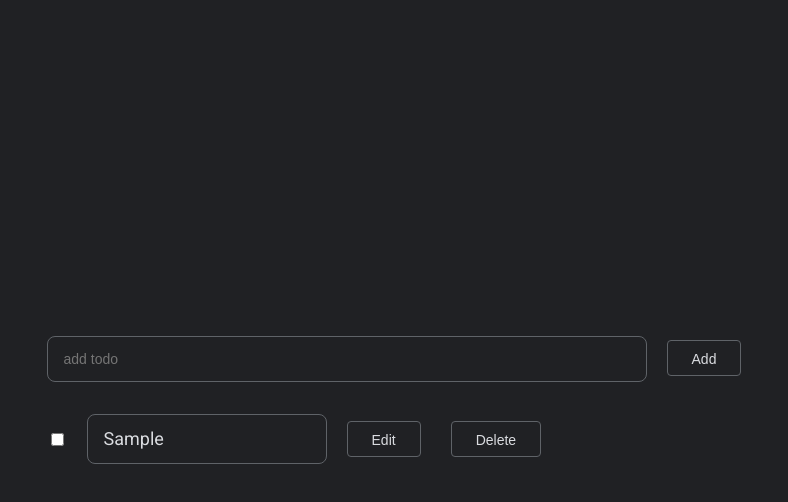
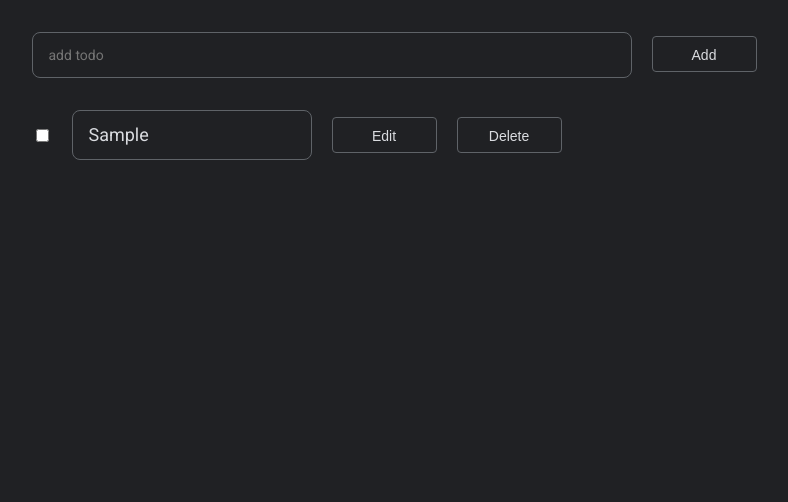
Before and after one commit to anastasijaprogramer/react-todo-app, a React (Create React App) app: page / in a window 1280 px wide. Both pictures are taken after typing "Sample" into the empty fields and a click on the button "Add". Shown: the top 502 px of the page, without its empty margins (246-1034 px from the left). Built offline with nearby package versions, Linux system fonts and the light colour scheme.

Commit message:
delete, update and sort todos

```diff
--- a/src/App.css
+++ b/src/App.css
@@ -1,12 +1,4 @@
-*{
-  box-sizing: border-box;
-}
 
-body{
-  font-family: 'Roboto', sans-serif;
-  font-size: 15px;
-  font-weight: 500;
-}
 
 .app{
   background-color: #202124;
@@ -14,11 +6,14 @@ body{
   display: flex;
   flex-direction: column;
   align-items: center;
-  justify-content: center;
+  justify-content: flex-start;
   color: #dadce0;
 
 }
 
+.app-wrapper{
+  margin-top: 32px;
+}
 
 /* result list */
  .result-list{
@@ -46,9 +41,14 @@ body{
   width: 240px;
   padding: 12px 16px 12px 16px;
   display: block;
-  font-size: 1.125rem;
-  line-height: 1.5rem;
+  font-size: 18px;
+  line-height: 24px;
   font-weight: 400;
+  color: #dadce0;
+}
+
+input{
+  font-family: 'Roboto', sans-serif;
 }
 
 .checked{
@@ -66,6 +66,8 @@ body{
  font-size: .875rem;
  line-height: 1.25rem;
  font-weight: 500;
+ min-width: 105px;
+ height: 36px;
 }
 
 .btn:hover{
@@ -74,9 +76,6 @@ body{
   font-weight: 500;
 }
 
-.btn--edit{
-  margin-right: 10px;
-}
 
 .btn--submit{
   margin-left: 20px;
--- a/src/App.js
+++ b/src/App.js
@@ -3,15 +3,38 @@ import React, { useState } from 'react';
 import AddTodo from './components/AddTodo';
 import TodoList from './components/TodoList';
 
-function App(props)
+function App()
 {
   //initalize array of todos
-  const [toDos, settoDos] = useState([]);
+  const [toDos, setToDos] = useState([]);
 
   //handle add todo
   const addToDo = (newTodo) =>
   {
-    settoDos([...toDos, { id: Date.now(), text: newTodo }]);
+    setToDos([...toDos, { id: Date.now(), text: newTodo, isCompleted: false }]);
+  }
+
+  //handle delete todo
+  const deleteToDo = (id) =>
+  {
+    setToDos(toDos.filter(todo => todo.id !== id));
+  }
+
+  //handle update todo
+  const updateToDo = (id, newText) =>
+  {
+    setToDos(toDos.map(todo => todo.id === id ? { ...todo, text: newText } : todo));
+  }
+
+  //handle update todo
+  const completeToDo = (id, isCompleted) =>
+  {
+    const updatedToDos = toDos.map(todo => todo.id === id ? { ...todo, isCompleted: isCompleted } : todo);
+
+    //a=true; b=false; which translate to 1-0=1 from boolean values
+    //if the result is positive 'b' comes before 'a'
+    const sortedToDos = updatedToDos.sort((a, b) => a.isCompleted - b.isCompleted);
+    setToDos(sortedToDos);
   }
 
   return (
@@ -19,7 +42,10 @@ function App(props)
       <div className='app-wrapper'>
         <AddTodo onAddToDo={addToDo} />
 
-        <TodoList toDos={toDos} />
+        <TodoList toDos={toDos}
+          onDeleteTodo={deleteToDo}
+          onUpdateToDo={updateToDo}
+          onCompleteToDo={completeToDo} />
 
       </div>
 
--- a/src/components/TodoItem.js
+++ b/src/components/TodoItem.js
@@ -1,25 +1,48 @@
-import React, { useState } from 'react';
+import React, { useState, useEffect } from 'react';
 
-const TodoItem = ({ todo }) =>
+const TodoItem = ({ todo, onDeleteTodo, onUpdateToDo, onCompleteToDo }) =>
 {
     const [isChecked, setIsChecked] = useState(false);
+    const [isEditing, setIsEditing] = useState(false);
+    const [updatedToDo, setUpdatedToDo] = useState(todo.text);
+
+    useEffect(() =>
+    {
+        onCompleteToDo(todo.id, isChecked);
+    }, [isChecked]);
 
     const handleChecked = () =>
     {
-        console.log(todo.id);
-        setIsChecked(!isChecked);
+        setIsChecked(prev => !prev);
+    }
+
+    const handleDelete = () =>
+    {
+        onDeleteTodo(todo.id);
+    }
+
+    const handleUpdate = () =>
+    {
+        onUpdateToDo(todo.id, updatedToDo);
+        setIsEditing(!isEditing);
     }
 
     return (
         <li className='list-item'>
             <input type="checkbox" onClick={handleChecked} />
-            <label className={isChecked ? "checked label" : 'label'}>
-                {todo.text}
-            </label>
-            <button type="button" className="btn btn--edit">
-                Edit
+            {isEditing ?
+                (<input value={updatedToDo}
+                    onChange={(e) => setUpdatedToDo(e.target.value)}
+                    className={isChecked ? "checked label" : 'label'} />)
+                :
+                (<label className={isChecked ? "checked label" : 'label'}>{updatedToDo}</label>)
+            }
+            <button onClick={handleUpdate}
+                type="button" className="btn btn--edit" >
+                {isEditing ? "Save" : "Edit"}
             </button>
-            <button type="button" className="btn btn--delete">
+            <button onClick={handleDelete}
+                type="button" className="btn btn--delete">
                 Delete
             </button>
         </li>
--- a/src/components/TodoList.js
+++ b/src/components/TodoList.js
@@ -1,17 +1,18 @@
 import React from 'react';
 import TodoItem from './TodoItem';
 
-const TodoList = ({ toDos }) =>
+const TodoList = ({ toDos, onDeleteTodo, onUpdateToDo, onCompleteToDo }) =>
 {
 
     return (
         <ul className='result-list'>
             {toDos.map(todo => (
-                <TodoItem key={todo.id} todo={todo} />
+                <TodoItem key={todo.id}
+                    todo={todo}
+                    onDeleteTodo={onDeleteTodo}
+                    onUpdateToDo={onUpdateToDo}
+                    onCompleteToDo={onCompleteToDo} />
             ))}
-
-
-
         </ul>
     );
 }
--- a/src/index.css
+++ b/src/index.css
@@ -1,13 +1,13 @@
-body {
-  margin: 0;
-  font-family: -apple-system, BlinkMacSystemFont, 'Segoe UI', 'Roboto', 'Oxygen',
-    'Ubuntu', 'Cantarell', 'Fira Sans', 'Droid Sans', 'Helvetica Neue',
-    sans-serif;
-  -webkit-font-smoothing: antialiased;
-  -moz-osx-font-smoothing: grayscale;
+*{
+  box-sizing: border-box;
 }
 
-code {
-  font-family: source-code-pro, Menlo, Monaco, Consolas, 'Courier New',
-    monospace;
+body{
+  font-size: 15px;
+  font-weight: 500;
+  margin: 0
 }
+
+:root{
+  font-family: 'Roboto', sans-serif;
+}
```
